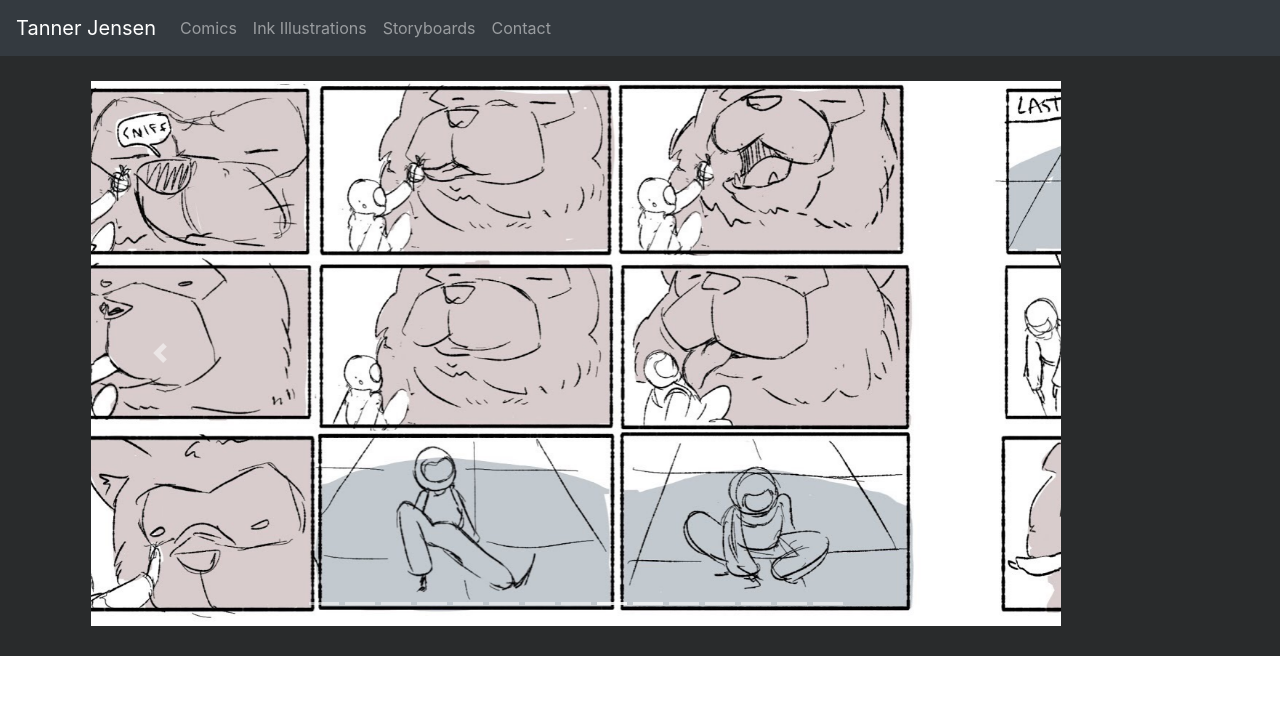
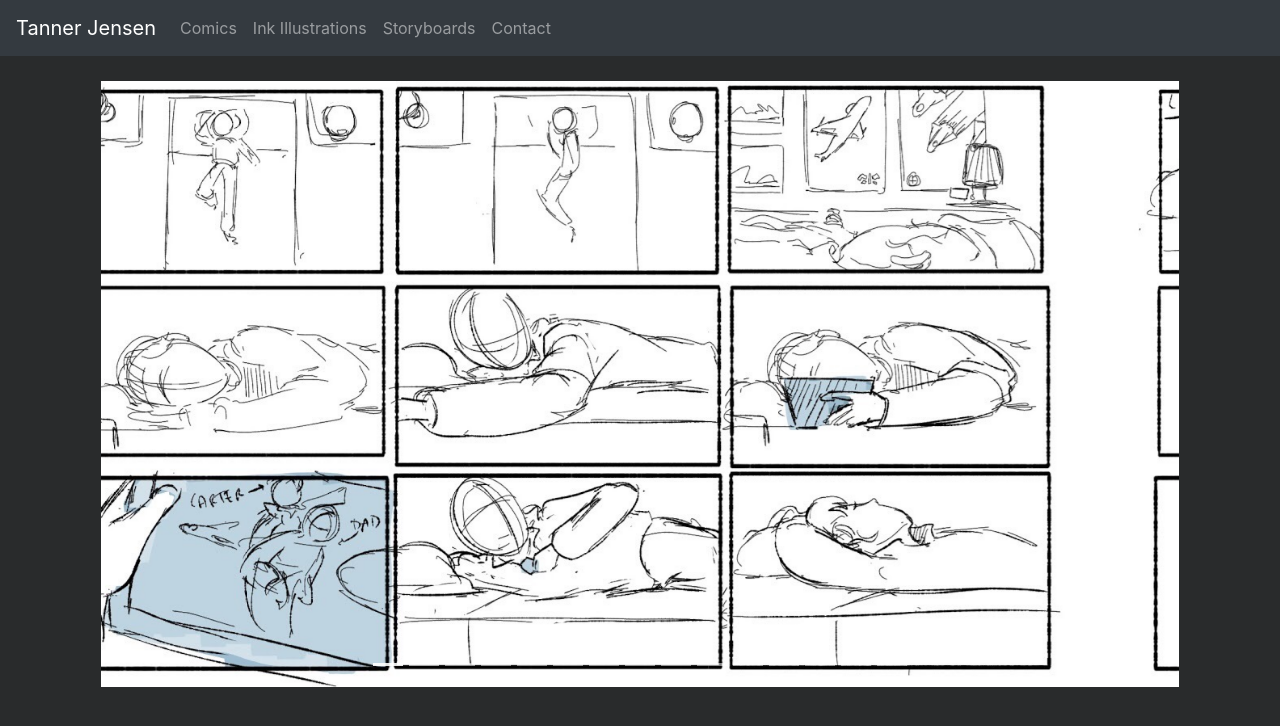
Before and after one commit to tannerdane13/portfolio, a React (Create React App) app: page /Soar in a window 1280 px wide. Shown: the top 726 px of the page. Built offline with nearby package versions, Linux system fonts and the light colour scheme.

Commit message:
added Landing Nav

```diff
--- a/package.json
+++ b/package.json
@@ -4,8 +4,8 @@
   "private": true,
   "dependencies": {
     "@fortawesome/fontawesome-free": "^5.12.1",
-    "@fortawesome/fontawesome-svg-core": "^1.2.27",
-    "@fortawesome/free-solid-svg-icons": "^5.12.1",
+    "@fortawesome/fontawesome-svg-core": "^1.2.28",
+    "@fortawesome/free-solid-svg-icons": "^5.13.0",
     "@fortawesome/react-fontawesome": "^0.1.9",
     "@material-ui/core": "^4.9.7",
     "@testing-library/jest-dom": "^4.2.4",
@@ -18,6 +18,7 @@
     "react-bootstrap": "^1.0.0-beta.17",
     "react-dom": "^16.13.0",
     "react-router-dom": "^5.1.2",
+    "react-router-hash-link": "^1.2.2",
     "react-scripts": "3.4.0",
     "styled-components": "^5.0.1"
   },
--- a/src/App.js
+++ b/src/App.js
@@ -1,7 +1,8 @@
 import React from 'react';
 import './style.css';
 import styled from 'styled-components'
-import Gallery from './components/Gallery';
+import Gallery from './components/Gallery'
+import Landing from './components/Landing'
 import Comic1 from './assets/comics/Comic1.PNG'
 import Comic2 from './assets/comics/Comic2.JPG'
 import Comic3 from './assets/comics/Comic3.PNG'
@@ -55,26 +56,22 @@ import NightDrive16 from './assets/storyboards/nightDrive/NightDrive16.JPG'
 import NightDrive17 from './assets/storyboards/nightDrive/NightDrive17.JPG'
 import NightDrive18 from './assets/storyboards/nightDrive/NightDrive18.JPG'
 import NightDrive19 from './assets/storyboards/nightDrive/NightDrive19.JPG'
-import NavBar from './components/NavBar';
+import NavBar from './components/NavBar'
 import { BrowserRouter as Router,
   Route, } from 'react-router-dom'
-import StoryboardMenu from './components/StoryboardMenu';
-import StoryboardCarousel from './components/StoryboardCarousel';
-import Contact from './components/Contact';
-import 'bootstrap/dist/css/bootstrap.min.css';
+import StoryboardMenu from './components/StoryboardMenu'
+import StoryboardCarousel from './components/StoryboardCarousel'
+import Contact from './components/Contact'
+import 'bootstrap/dist/css/bootstrap.min.css'
 
 const AppContainer = styled.div`
   background-color: #292b2c;
-  background-size: contain;
-  display: flex;
-  flex-wrap: wrap;
-  text-align: center;
-  justify-content: center;
-  max-width: 2000px;
+  min-height: 100vh;
 `
 
 
 class App extends React.Component {
+  landingImage = { title: 'Illustration 1', imgSrc: Illustration1, }
   state = {
     comics : [
       { id: 1, title: 'Comic 1', imgSrc: Comic1, },
@@ -149,14 +146,17 @@ class App extends React.Component {
         <NavBar />
         <AppContainer>
           <switch>
+           <Route exact path='/'>
+              <Landing image={this.landingImage}/>
+            </Route>
             <Route exact path='/Comics'>
-              <Gallery images = {this.state.comics}/>
+              <Gallery images={this.state.comics}/>
             </Route>
             <Route path='/InkIllustrations'>
-              <Gallery images = {this.state.inkIllustrations}/>
+              <Gallery images={this.state.inkIllustrations}/>
             </Route>
             <Route path='/Storyboards'>
-              <StoryboardMenu storyboardMenuItems = {this.state.storyboardMenuItems}/>
+              <StoryboardMenu storyboardMenuItems={this.state.storyboardMenuItems}/>
             </Route>
             <Route path='/NightDrive'>
               <StoryboardCarousel  storyboards = {this.state.nightDriveBoard}/>
--- a/src/components/Contact.js
+++ b/src/components/Contact.js
@@ -1,12 +1,12 @@
 import React, { Component } from 'react';
+import { FontAwesomeIcon } from '@fortawesome/react-fontawesome'
 
 class Contact extends Component {
 
   render() {
     return (
-      <section>
-        Hi, I'm Tanner.
-      </section>
+       <p style={{color: "white", textAlign: "center"}}>This is where I'd put my contact page...  IF I HAD ONE
+       </p>
     );
   }
 }
--- a/src/components/Gallery.js
+++ b/src/components/Gallery.js
@@ -3,19 +3,21 @@ import PropTypes from 'prop-types'
 import styled from 'styled-components'
 
 const MediaContainer = styled.div`
+  align-self: center;
   display: flex;
+  flex-wrap: wrap;
   align-items: top;
-  align-content: center;
-  flex-flow: row wrap;
   justify-content: center;
-  padding: 0;
-  margin: 0;
-  max-width: 2000px;
 `
+
+
 const ArtPiece = styled.img`
-  width: 45%;
   height: auto;
-  margin: 25px;
+  width: 95%;
+  margin: 2%;
+  @media (min-width: 900px) {
+    width: 45%
+  }
 `
 
 
--- /dev/null
+++ b/src/components/Landing.js
@@ -0,0 +1,46 @@
+import React from 'react';
+import PropTypes from 'prop-types'
+import styled from 'styled-components'
+import { ListGroup } from 'react-bootstrap';
+
+
+const MediaContainer = styled.div`
+  align-self: center;
+  display: flex;
+  flex-wrap: wrap;
+  align-items: top;
+	justify-content: center;
+	background-color: #E3E3E3;
+`
+const ArtPiece = styled.img`
+	align-self: center;
+	height: 95vh;
+	width: auto;
+	max-width: 100vw;
+`
+
+const StyledListItem = styled(ListGroup.Item)`
+	background: transparent;
+`
+
+
+class Landing extends React.Component {
+    render() {
+      return (
+				<MediaContainer>
+					<ArtPiece src={this.props.image.imgSrc} alt={this.props.image.title} />
+					<ListGroup variant="flush" style={{position: 'absolute', left: '55%', top: '5%'}}>
+						<StyledListItem action href="/Comics">Comics</StyledListItem>
+						<StyledListItem action href="/InkIllustrations">Ink Illustrations</StyledListItem>
+						<StyledListItem action href="/Storyboards">Storyboards</StyledListItem>
+						<StyledListItem action href="/Contact">Contact</StyledListItem>
+					</ListGroup>
+				</MediaContainer>
+			)
+    }
+  }
+
+Landing.propTypes = {
+    image: PropTypes.array.isRequired
+}
+export default Landing;
--- a/src/components/NavBar.js
+++ b/src/components/NavBar.js
@@ -4,6 +4,7 @@ import styled from 'styled-components'
 
 const StyledDropdownItem = styled(Dropdown.Item)`
   background-color: palevioletred;
+  color: white;
 `;
 
 
@@ -11,7 +12,7 @@ class NavBar extends Component {
 	render () {
     return (
       <Navbar bg="dark" variant="dark">
-        <Navbar.Brand href="/Comics">Tanner Jensen</Navbar.Brand>
+        <Navbar.Brand href="/">Tanner Jensen</Navbar.Brand>
         <Nav className="mr-auto">
           <Nav.Link href="/Comics">Comics</Nav.Link>
           <Nav.Link href="/InkIllustrations">Ink Illustrations</Nav.Link>
@@ -22,7 +23,7 @@ class NavBar extends Component {
           <Dropdown.Toggle variant="secondary" id="dropdown-basic">
             Menu
           </Dropdown.Toggle>
-          <Dropdown.Menu style={{backgroundColor: "gray"}} alignRight variant="dark">
+          <Dropdown.Menu style={{backgroundColor: "red"}} alignRight variant="dark">
             <StyledDropdownItem href="/Comics">Comics</StyledDropdownItem>
             <StyledDropdownItem href="/InkIllustrations">Ink Illustrations</StyledDropdownItem>
             <StyledDropdownItem href="/Storyboards">Storyboards</StyledDropdownItem>
--- a/src/components/StoryboardCarousel.js
+++ b/src/components/StoryboardCarousel.js
@@ -4,32 +4,43 @@ import styled from 'styled-components'
 import { Carousel, } from 'react-bootstrap';
 
 const CarouselContainer = styled.div`
+  align-self: center;
   display: flex;
-  align-items: top;
-  align-content: center;
-  flex-flow: row wrap;
-  justify-content: center;
-  padding: 0;
-  margin: 0;
-  max-width: 90%;
+	justify-content: center;
 `
+const StyledCarousel = styled(Carousel)`
+	align-self: center;
+  max-height: 90vh;
+  max-width: 100%
+	width: auto;
+	max-width: 100vw;
+`
+
+const StyledCarouselImage = styled(Carousel.Item)`
+  align-self: center;
+  max-height: 90vh;
+  max-width: 100%
+  width: auto;
+  max-width: 100vw;
+`
+
 
 
 class StoryboardCarousel extends React.Component {
     render() {
       return (
         <CarouselContainer>
-          <Carousel pauseOnHover interval="2s">
+          <StyledCarousel>
             {this.props.storyboards.map((storyboardMedia) =>
-              <Carousel.Item>
+              <StyledCarouselImage>
                 <img
                   className="d-block w-100"
                   src={storyboardMedia.imgSrc}
                   alt={storyboardMedia.id}
                 />
-              </Carousel.Item>
+              </StyledCarouselImage>
             )}
-          </Carousel>
+          </StyledCarousel>
         </CarouselContainer>
       );
     }
--- a/src/components/StoryboardMenu.js
+++ b/src/components/StoryboardMenu.js
@@ -5,14 +5,15 @@ import styled from 'styled-components'
 
 const StyledCard = styled(Card)`
   width: 45%;
-  margin: 30px;
+  margin: 2%
 `
 const StyledBody = styled(Card.Body)`
   backgroundColor: {this.props.storyboardMenuItems.color};
+  text-align: center;
 `
 
 const StyledCardImage = styled(Card.Img)`
-  Height: 500px;
+  Height: 50%;
 `
 
 
@@ -27,11 +28,10 @@ class StoryboardMenu extends React.Component {
                 <a href={menuItem.path}>
                 <StyledCardImage src={menuItem.iconImage} alt={menuItem.title} />
                 <Card.Body style={{ backgroundColor:"red" }}>
-                  <Card.Title>{menuItem.title}</Card.Title>
+                  <Card.Title style={{textAlign:"center"}}>{menuItem.title}</Card.Title>
                   <Card.Text style={{textAlign:"center"}}>
                     Description of your {menuItem.title} storyboard...
                   </Card.Text>
-                  <Button style={{display:"block",margin:"auto",width:"180px"}} href={menuItem.path} variant="dark">Go somewhere</Button>
                 </Card.Body></a>
               </StyledCard>
             )
```
Also changed, not shown: src/assets/background/BG.JPG, 1 other file (tests, documents, lock files or other folders). Lines whose indentation alone changed are shown as unchanged.
